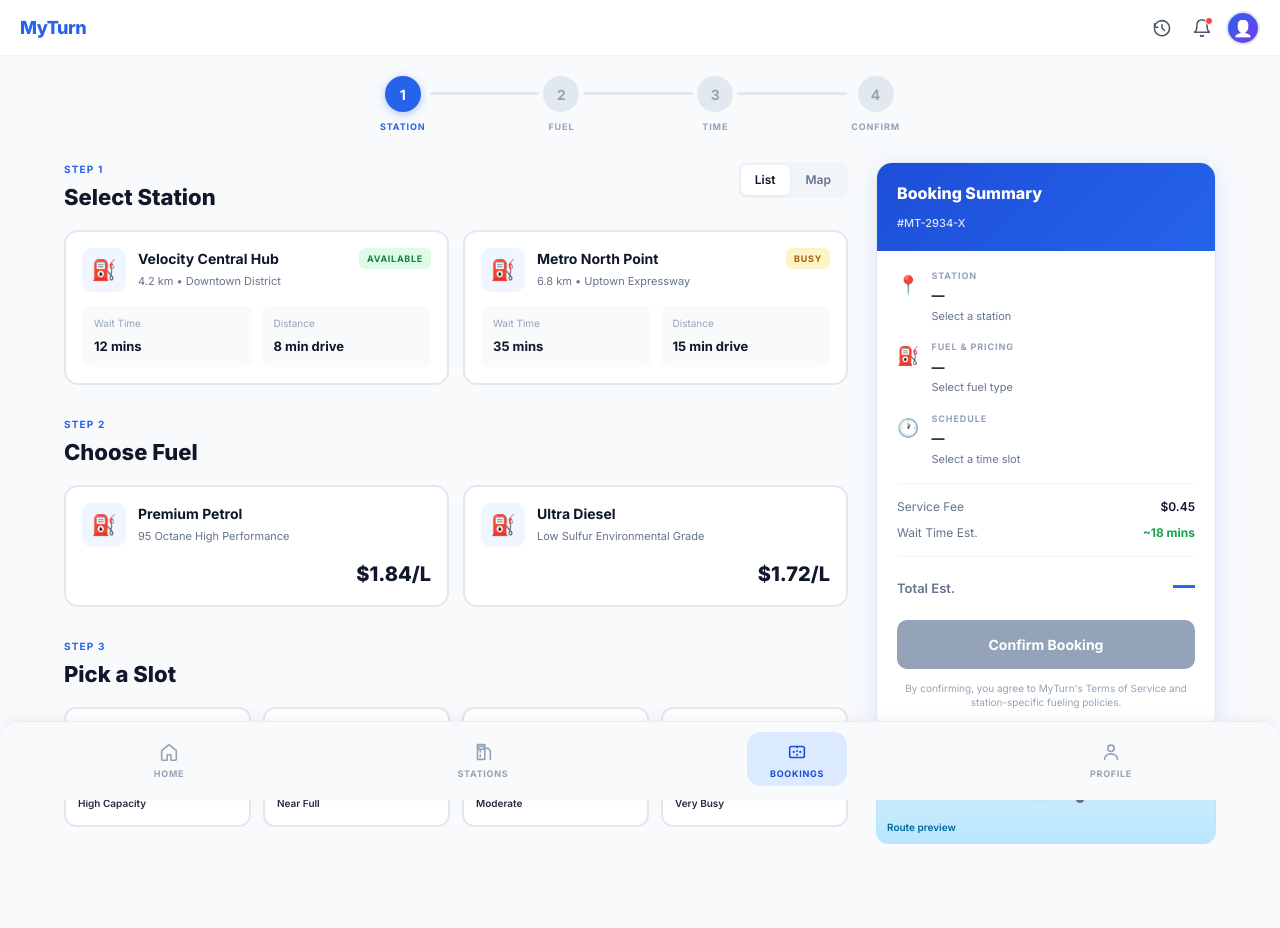
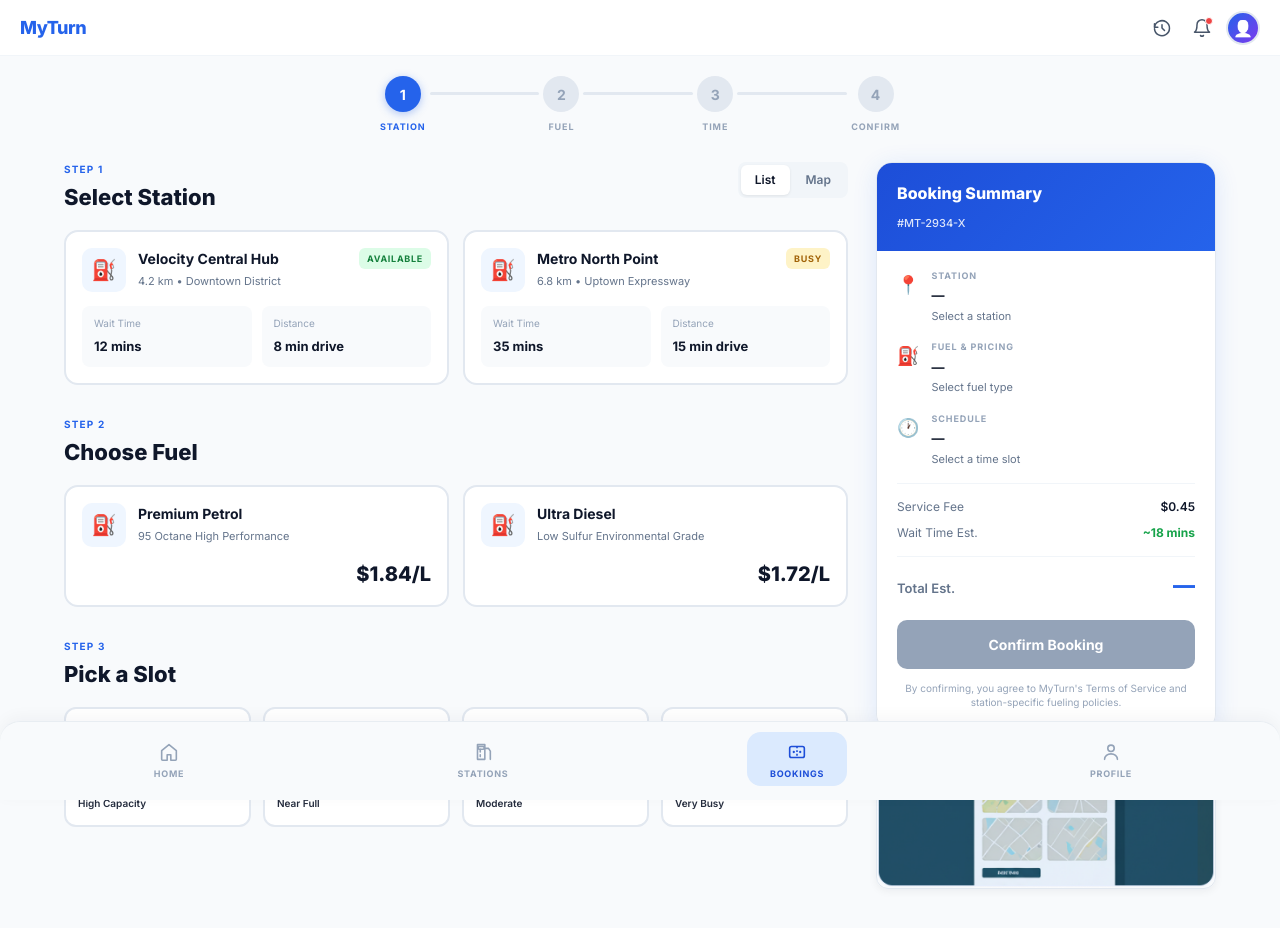
Before and after one commit to TharukaThennakoon/MyTurn-frontend, a Next.js app in the folder my-app/: page /dashboard/bookings in a window 1280 px wide. Shown: the top 928 px of the page. Built offline with nearby package versions, Linux system fonts and the light colour scheme.

Commit message:
Route preview box modify

```diff
--- a/my-app/components/dashboard/booking/BookingSummaryPanel.tsx
+++ b/my-app/components/dashboard/booking/BookingSummaryPanel.tsx
@@ -1,6 +1,7 @@
 "use client";
 
 import React from "react";
+import Image from "next/image";
 import type { StationOption } from "@/components/dashboard/booking/BookingSelectStation";
 import type { FuelOption } from "@/components/dashboard/booking/BookingChooseFuel";
 import type { SlotOption } from "@/components/dashboard/booking/BookingPickSlot";
@@ -89,13 +90,15 @@ export default function BookingSummaryPanel({
         </div>
       </div>
 
-      <div style={styles.mapPreview} aria-hidden>
-        <div style={styles.mapDots}>
-          <span style={{ ...styles.dot, top: "30%", left: "40%" }} />
-          <span style={{ ...styles.dot, top: "55%", left: "60%" }} />
-          <span style={{ ...styles.dotActive, top: "45%", left: "48%" }} />
-        </div>
-        <span style={styles.mapLabel}>Route preview</span>
+      <div style={styles.mapPreview}>
+        <Image
+          src="/images/route-preview.png"
+          alt="Route preview with map tiles and directions"
+          width={388}
+          height={164}
+          sizes="(max-width: 768px) 100vw, 340px"
+          style={styles.mapImage}
+        />
       </div>
     </aside>
   );
@@ -220,42 +223,18 @@ const styles: Record<string, React.CSSProperties> = {
     lineHeight: 1.4,
   },
   mapPreview: {
-    height: 100,
+    width: "100%",
     borderRadius: 12,
-    background: "linear-gradient(180deg, #e0f2fe 0%, #bae6fd 100%)",
-    position: "relative",
     overflow: "hidden",
     borderWidth: 1,
     borderStyle: "solid",
-    borderColor: "#bae6fd",
+    borderColor: "#e2e8f0",
+    boxShadow: "0 2px 8px rgba(15, 23, 42, 0.06)",
+    lineHeight: 0,
   },
-  mapDots: { position: "absolute", inset: 0 },
-  dot: {
-    position: "absolute",
-    width: 8,
-    height: 8,
-    borderRadius: "50%",
-    background: "#64748b",
-    transform: "translate(-50%, -50%)",
-  },
-  dotActive: {
-    position: "absolute",
-    width: 12,
-    height: 12,
-    borderRadius: "50%",
-    background: "#2563eb",
-    borderWidth: 2,
-    borderStyle: "solid",
-    borderColor: "#fff",
-    boxShadow: "0 2px 6px rgba(37,99,235,0.4)",
-    transform: "translate(-50%, -50%)",
-  },
-  mapLabel: {
-    position: "absolute",
-    bottom: 8,
-    left: 10,
-    fontSize: 10,
-    fontWeight: 600,
-    color: "#0369a1",
+  mapImage: {
+    display: "block",
+    width: "100%",
+    height: "auto",
   },
 };
```
Also changed, not shown: my-app/public/images/route-preview.png (added).
